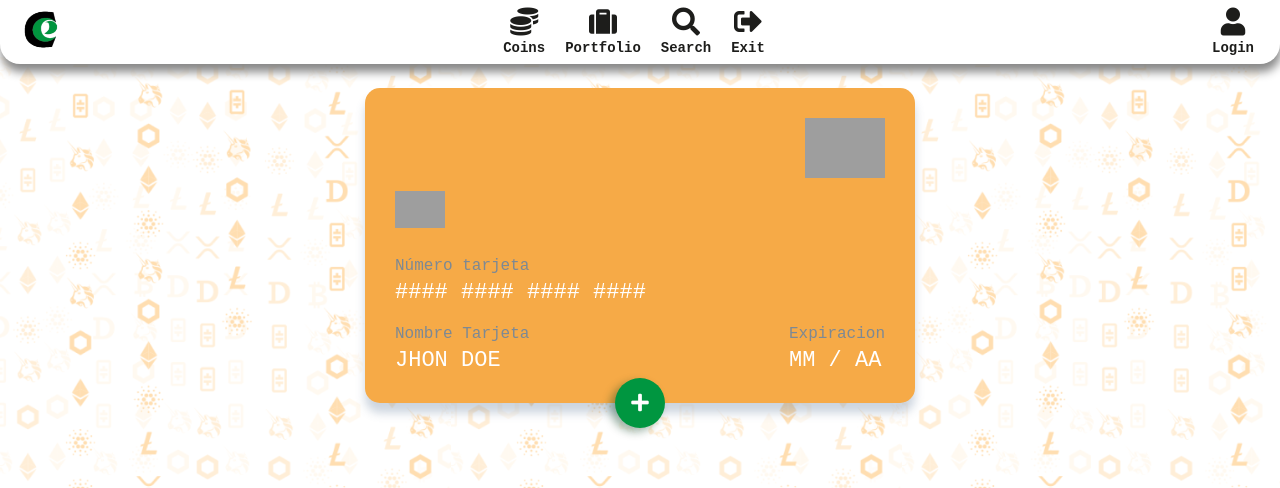
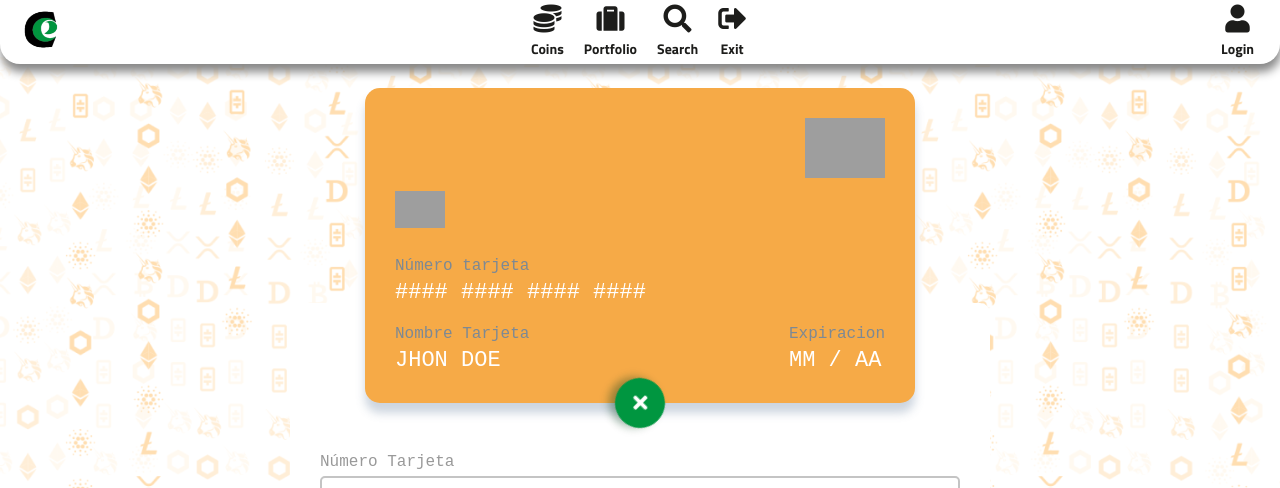
Before and after one commit to No-Country/C3-G63, a React (Create React App) app: page /checkout in a window 1280 px wide. Shown: the top 488 px of the page. Built offline with nearby package versions, Linux system fonts and the light colour scheme; grey boxes are pictures that could not be loaded.

Commit message:
Incomplete CardCheckout Functionality.

```diff
--- a/src/App/Home/home.module.scss
+++ b/src/App/Home/home.module.scss
@@ -11,5 +11,4 @@ body {
     background: url('../../Assets/fondo.png');
     background-size: contain;
     color: $text-color-dark;
-    font-family: 'Courier New', Courier, monospace;
 }
--- a/src/App/components/CardCheckout/CardCheckout.jsx
+++ b/src/App/components/CardCheckout/CardCheckout.jsx
@@ -1,11 +1,20 @@
-import React from 'react'
+import {React, useState} from 'react';
 import './CardCheckout.scss';
 import CardCheckoutCode from './CardCheckoutCode';
 
 
 const CardCheckout = () => {
 
-    <CardCheckoutCode />
+    /* Giro boton Formulario */
+
+    const [botonGirado, setbotonGirado] = useState (true);
+
+    const giroBoton = () => {
+        setbotonGirado (!botonGirado);
+        console.log(botonGirado);
+    };
+
+    /*<CardCheckoutCode />*/
     return (
     <div className='contenedor__checkout'>
         <section className="tarjeta" id="tarjeta"> {/* EL .active se hace con JS */}
@@ -69,14 +78,14 @@ const CardCheckout = () => {
 
         {/* BOTON FORMULARIO */}
         <div className="contenedor-btn">
-        <button className="btn-abrir-formulario" id="btn-abrir-formulario">
+        <button className = { giroBoton ? 'btn-abrir-formulario active' : 'btn-abrir-formulario'} id="btn-abrir-formulario" onClick={giroBoton} >
             <i class="fas fa-plus"></i>
         </button>
         </div>
 
 
             {/* FORMULARIO */}
-            <form action="" id="formulario-tarjeta" className="formulario-tarjeta">
+            <form action="" id="formulario-tarjeta" className = { giroBoton ? 'formulario-tarjeta active' : 'formulario-tarjeta'}>
 
             <div className="grupo">
                 <label for="inputNumero">Número Tarjeta</label>
--- a/src/App/components/CardCheckout/CardCheckoutCode.js
+++ b/src/App/components/CardCheckout/CardCheckoutCode.js
@@ -1,8 +1,6 @@
 import React from 'react';
 
 const CardCheckoutCode = () => {
-
-
 
 
     const tarjeta = document.querySelector('#tarjeta'),
@@ -20,7 +18,7 @@ const CardCheckoutCode = () => {
         btnAbrirFormulario.classList.toggle('active');
         formulario.classList.toggle('active');
     });
-
+;
 }
 
 export default CardCheckoutCode;
--- a/src/App/components/Header/Header.scss
+++ b/src/App/components/Header/Header.scss
@@ -19,6 +19,7 @@ $tiny-font-size: 0.6rem;
     max-width: 100%;
     margin-left: 1rem;
     margin-right: 1rem;
+    font-family: 'Titillium Web';
 }
 
 .header {
--- a/src/App/components/TablaRegistro.jsx/TablaRegistro.scss
+++ b/src/App/components/TablaRegistro.jsx/TablaRegistro.scss
@@ -19,6 +19,7 @@ $tiny-font-size: 0.6rem;
 
 .section {
     padding: 2rem 0 2rem;
+    font-family: 'Titillium Web';
 }
 
 .section__title {
```
